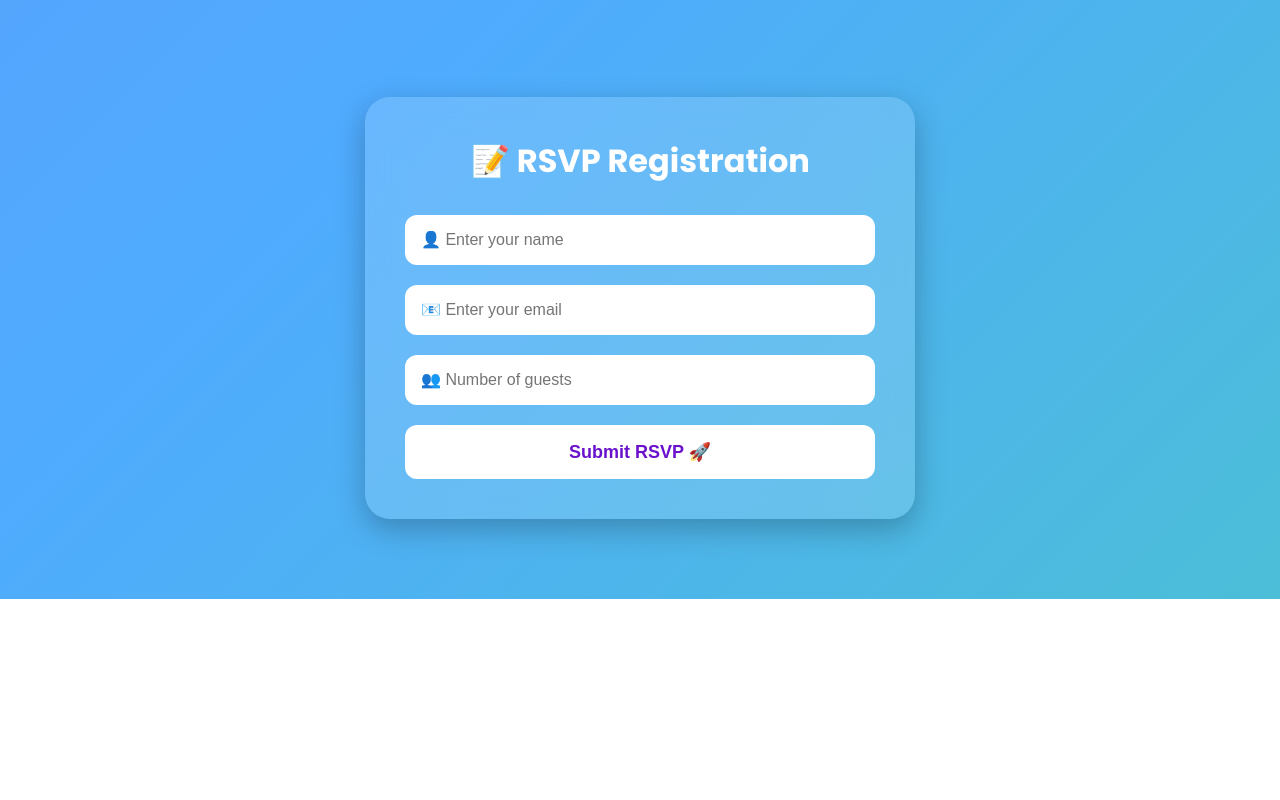
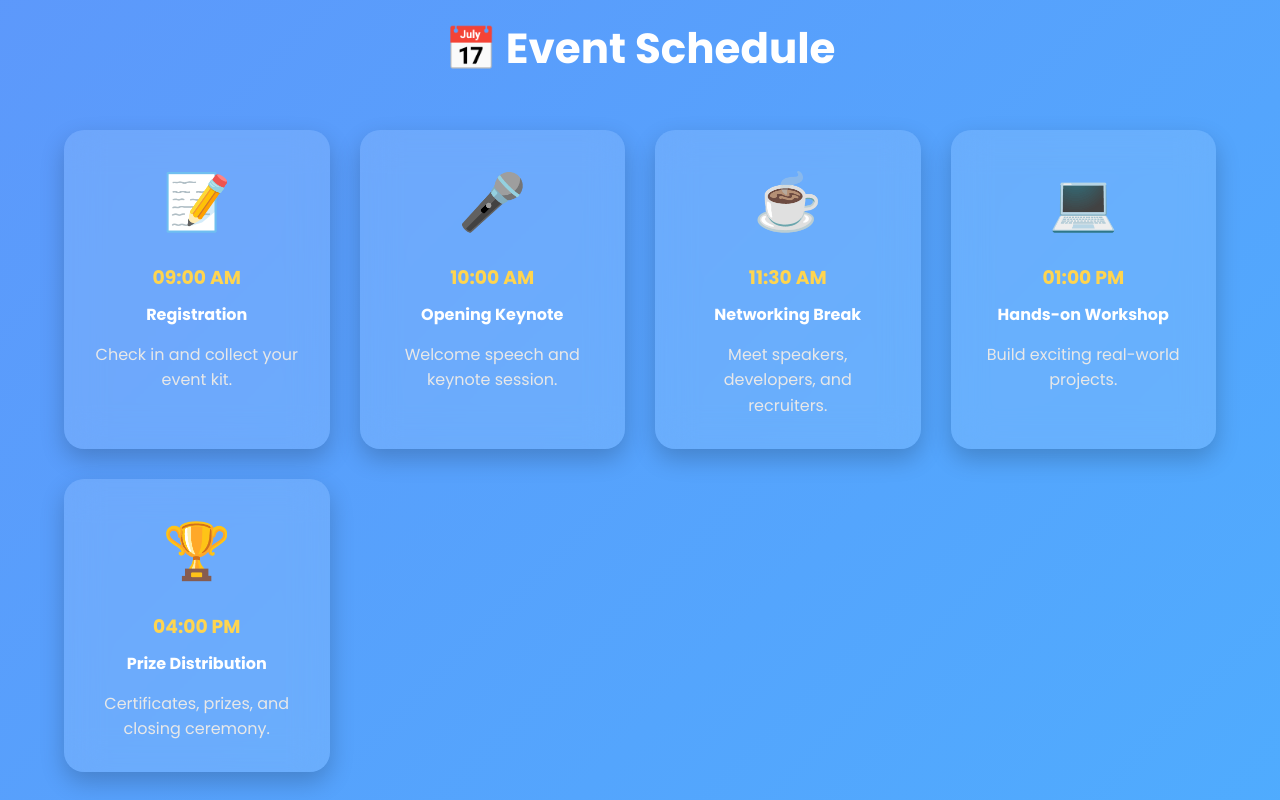
Before and after one commit to gvsmonika14/EventEase, a React (Create React App) app in the folder client/: page / in a window 1280 px wide. Shown: the part 1560-2360 px from the top of the page. Before the commit the page ends 2159 px from the top, so only its background shows below. Built offline with nearby package versions, Linux system fonts and the light colour scheme.

Commit message:
Added Event Schedule section

```diff
--- a/client/src/App.js
+++ b/client/src/App.js
@@ -4,16 +4,26 @@ import Navbar from "./components/Navbar";
 import Hero from "./components/Hero";
 import Countdown from "./components/Countdown";
 import EventHighlights from "./components/EventHighlights";
+import EventSchedule from "./components/EventSchedule";
 import RSVPForm from "./components/RSVPForm";
+import Footer from "./components/Footer";
 
 function App() {
   return (
     <div className="App">
       <Navbar />
+
       <Hero />
+
       <Countdown />
+
       <EventHighlights />
+
+      <EventSchedule />
+
       <RSVPForm />
+
+      <Footer />
     </div>
   );
 }
--- /dev/null
+++ b/client/src/components/EventSchedule.css
@@ -0,0 +1,50 @@
+.schedule-section {
+  width: 90%;
+  margin: 80px auto;
+  text-align: center;
+}
+
+.schedule-section h2 {
+  font-size: 42px;
+  color: white;
+  margin-bottom: 50px;
+}
+
+.schedule-container {
+  display: grid;
+  grid-template-columns: repeat(auto-fit, minmax(240px, 1fr));
+  gap: 30px;
+}
+
+.schedule-card {
+  background: rgba(255, 255, 255, 0.12);
+  backdrop-filter: blur(18px);
+  border-radius: 20px;
+  padding: 30px;
+  transition: 0.4s;
+  box-shadow: 0 10px 25px rgba(0, 0, 0, 0.2);
+}
+
+.schedule-card:hover {
+  transform: translateY(-10px) scale(1.03);
+}
+
+.icon {
+  font-size: 55px;
+  margin-bottom: 20px;
+}
+
+.schedule-card h3 {
+  color: #ffd54f;
+  margin-bottom: 10px;
+}
+
+.schedule-card h4 {
+  color: white;
+  margin-bottom: 15px;
+}
+
+.schedule-card p {
+  color: #e8e8e8;
+  line-height: 1.6;
+}
--- /dev/null
+++ b/client/src/components/EventSchedule.js
@@ -0,0 +1,58 @@
+import "./EventSchedule.css";
+
+function EventSchedule() {
+  const schedule = [
+    {
+      time: "09:00 AM",
+      title: "Registration",
+      icon: "📝",
+      description: "Check in and collect your event kit.",
+    },
+    {
+      time: "10:00 AM",
+      title: "Opening Keynote",
+      icon: "🎤",
+      description: "Welcome speech and keynote session.",
+    },
+    {
+      time: "11:30 AM",
+      title: "Networking Break",
+      icon: "☕",
+      description: "Meet speakers, developers, and recruiters.",
+    },
+    {
+      time: "01:00 PM",
+      title: "Hands-on Workshop",
+      icon: "💻",
+      description: "Build exciting real-world projects.",
+    },
+    {
+      time: "04:00 PM",
+      title: "Prize Distribution",
+      icon: "🏆",
+      description: "Certificates, prizes, and closing ceremony.",
+    },
+  ];
+
+  return (
+    <section className="schedule-section">
+      <h2>📅 Event Schedule</h2>
+
+      <div className="schedule-container">
+        {schedule.map((item, index) => (
+          <div className="schedule-card" key={index}>
+            <div className="icon">{item.icon}</div>
+
+            <h3>{item.time}</h3>
+
+            <h4>{item.title}</h4>
+
+            <p>{item.description}</p>
+          </div>
+        ))}
+      </div>
+    </section>
+  );
+}
+
+export default EventSchedule;
--- /dev/null
+++ b/client/src/components/Footer.css
@@ -0,0 +1,98 @@
+.footer{
+    margin-top:80px;
+    padding:60px 20px;
+
+    background:rgba(255,255,255,.12);
+    backdrop-filter:blur(18px);
+
+    text-align:center;
+
+    border-top:1px solid rgba(255,255,255,.2);
+}
+
+.footer-container{
+
+    max-width:1000px;
+    margin:auto;
+
+}
+
+.footer h2{
+
+    font-size:40px;
+    margin-bottom:15px;
+
+    color:#ffd54f;
+}
+
+.footer-text{
+
+    font-size:18px;
+    margin-bottom:30px;
+
+    color:white;
+}
+
+.footer-info{
+
+    display:flex;
+
+    justify-content:center;
+
+    gap:35px;
+
+    flex-wrap:wrap;
+
+    margin-bottom:30px;
+
+    font-size:18px;
+}
+
+.social-icons{
+
+    display:flex;
+
+    justify-content:center;
+
+    gap:25px;
+
+    flex-wrap:wrap;
+
+    margin-bottom:25px;
+}
+
+.social-icons a{
+
+    text-decoration:none;
+
+    color:white;
+
+    font-size:18px;
+
+    transition:.3s;
+}
+
+.social-icons a:hover{
+
+    color:#ffd54f;
+
+    transform:translateY(-5px);
+}
+
+.footer hr{
+
+    border:none;
+
+    height:1px;
+
+    background:rgba(255,255,255,.2);
+
+    margin:25px 0;
+}
+
+.copyright{
+
+    font-size:15px;
+
+    color:#ddd;
+}
--- /dev/null
+++ b/client/src/components/Footer.js
@@ -0,0 +1,57 @@
+import "./Footer.css";
+
+function Footer() {
+  return (
+    <footer className="footer">
+
+      <div className="footer-container">
+
+        <h2>🎉 EventEase</h2>
+
+        <p className="footer-text">
+          Making Event Management Easy, Beautiful & Hassle-Free.
+        </p>
+
+        <div className="footer-info">
+
+          <p>📧 support@eventease.com</p>
+
+          <p>📞 +91 9876543210</p>
+
+          <p>📍 Hyderabad, India</p>
+
+        </div>
+
+        <div className="social-icons">
+
+          <a href="https://github.com/gvsmonika14" target="_blank" rel="noreferrer">
+            💻 GitHub
+          </a>
+
+          <a href="#">
+            📘 Facebook
+          </a>
+
+          <a href="#">
+            📷 Instagram
+          </a>
+
+          <a href="#">
+            💼 LinkedIn
+          </a>
+
+        </div>
+
+        <hr />
+
+        <p className="copyright">
+          © 2026 EventEase | Designed with ❤️ using React
+        </p>
+
+      </div>
+
+    </footer>
+  );
+}
+
+export default Footer;
```
